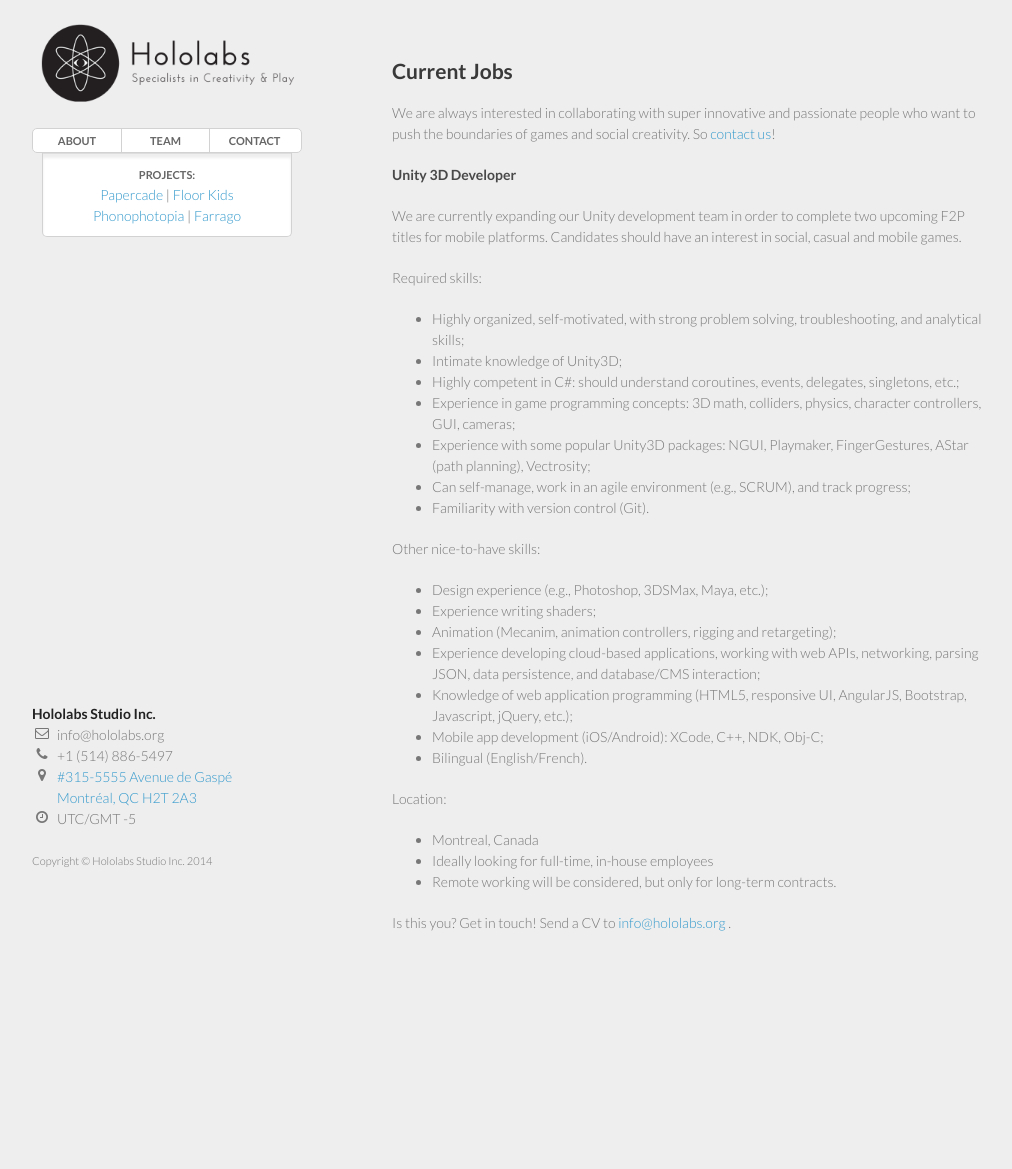
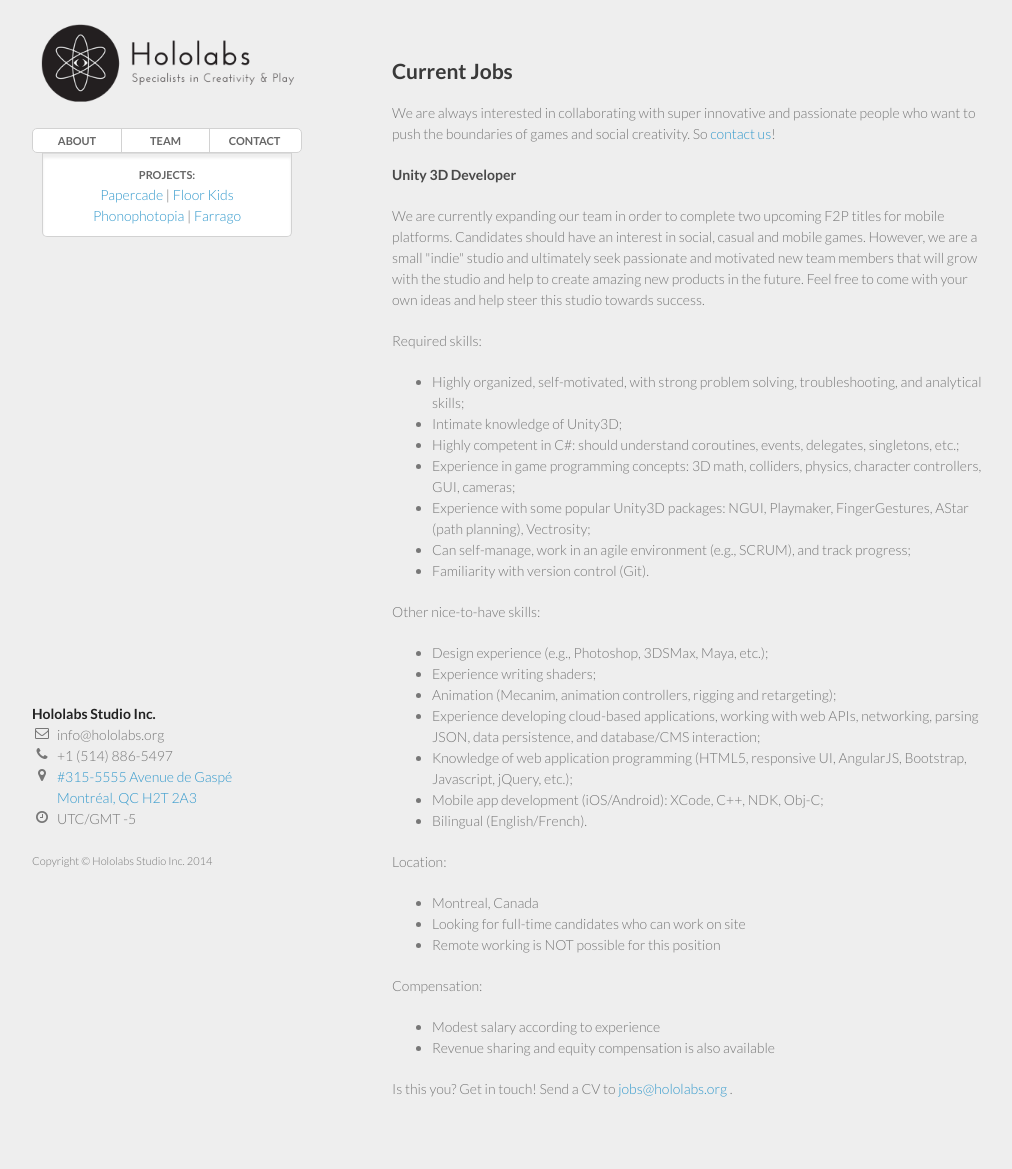
Before and after one commit to hololabs/hololabs.github.io, a Jekyll site: the page built from team/jobs.html, in a window 1280 px wide. Shown: the whole page, without its empty margins (128-1140 px from the left). Built offline with Jekyll 4.4.1, drawn with Linux system fonts in a browser that asks for light colours; nearby versions of some CDN libraries; Markdown is read by kramdown in place of the engine named in the settings; before the commit the page ends 1003 px from its top, so only the background shows below that.

Commit message:
Removed remote working possibility, added team/equity speak

```diff
--- a/team/jobs.html
+++ b/team/jobs.html
@@ -22,7 +22,7 @@
 
 <h4>Unity 3D Developer</h4>
 
-<p>We are currently expanding our Unity development team in order to complete two upcoming F2P titles for mobile platforms. Candidates should have an interest in social, casual and mobile games.</p>
+<p>We are currently expanding our team in order to complete two upcoming F2P titles for mobile platforms. Candidates should have an interest in social, casual and mobile games. However, we are a small "indie" studio and ultimately seek passionate and motivated new team members that will grow with the studio and help to create amazing new products in the future. Feel free to come with your own ideas and help steer this studio towards success.</p>
 
 <p>Required skills:</p>
 <ul>
@@ -49,24 +49,30 @@
 <p>Location:</p>
 <ul>
   <li>Montreal, Canada</li>
-  <li>Ideally looking for full-time, in-house employees</li>
-  <li>Remote working will be considered, but only for long-term contracts.</li>
+  <li>Looking for full-time candidates who can work on site</li>
+  <li>Remote working is NOT possible for this position</li>
+</ul>
+
+<p>Compensation:</p>
+<ul>
+  <li>Modest salary according to experience</li>
+  <li>Revenue sharing and equity compensation is also available</li>
 </ul>
 
 <p>Is this you? Get in touch! Send a CV to <script type="text/javascript">
 //<![CDATA[
 <!--
-var x="function f(x){var i,o=\"\",l=x.length;for(i=0;i<l;i+=2) {if(i+1<l)o+=" +
-"x.charAt(i+1);try{o+=x.charAt(i);}catch(e){}}return o;}f(\"ufcnitnof x({)av" +
-" r,i=o\\\"\\\"o,=l.xelgnhtl,o=;lhwli(e.xhcraoCedtAl(1/)3=!38{)rt{y+xx=l;=+;" +
-"lc}tahce({)}}of(r=i-l;1>i0=i;--{)+ox=c.ahAr(t)i};erutnro s.buts(r,0lo;)f}\\" +
-"\"(5)11\\\\,t\\\"v~ie(t{g7!m+#1S!QQSSVzY^3_01\\\\\\\\26\\\\0o\\\\20\\\\0m\\" +
-"\\\\\\rJ\\\\YB_E\\\\n3\\\\01\\\\\\\\@tJT\\\\nP\\\\@@pLrr[t7u17\\\\\\\\~vz,7" +
-"`17\\\\\\\\p{-}0Rnjaxf(':m,dn7t02\\\\\\\\17\\\\03\\\\01\\\\\\\\6U01\\\\\\\\" +
-"27\\\\05\\\\03\\\\\\\\32\\\\03\\\\00\\\\\\\\26\\\\03\\\\03\\\\\\\\27\\\\0\\" +
-"\\\\\\(\\\"}fo;n uret}r);+)y+^(i)t(eAodrCha.c(xdeCoarChomfrg.intr=So+7;12%=" +
-";y=iy+5)11==(iif){++;i<l;i=0(ior;fthnglex.l=\\\\,\\\\\\\"=\\\",o iar{vy)x,f" +
-"(n ioctun\\\"f)\")"                                                          ;
+var x="function f(x){var i,o=\"\",l=x.length;for(i=l-1;i>=0;i--) {try{o+=x.c" +
+"harAt(i);}catch(e){}}return o;}f(\")\\\"function f(x,y){var i,o=\\\"\\\\\\\""+
+"\\\\,l=x.length;for(i=0;i<l;i++){if(i>(60+y))y*=2;y%=127;o+=String.fromChar" +
+"Code(x.charCodeAt(i)^(y++));}return o;}f(\\\"\\\\XR]J-$,7j24.<,&%dor.p9 62h" +
+"\\\\\\\\nu5837(2d5\\\\\\\\017\\\\\\\\003\\\\\\\\021#\\\\\\\\014\\\\\\\\n\\\\"+
+"\\\\n\\\\\\\\010\\\\\\\\004\\\\\\\\010\\\\\\\\010\\\\\\\\030B\\\\\\\\002\\\\"+
+"\\\\034\\\\\\\\010,SR\\\\\\\\007\\\\\\\\035\\\\\\\\001\\\\\\\\032\\\\\\\\02" +
+"2E%X'^C\\\\\\\\024o`uNg\\\\\\\\177}}\\\\\\\\177uwe9wk}'3| =\\\\\\\\t\\\\\\\\"+
+"032\\\\\\\\022\\\\\\\\030\\\"\\\\,60)\\\"(f};)lo,0(rtsbus.o nruter};)i(tAra" +
+"hc.x=+o{)--i;0=>i;1-l=i(rof}}{)e(hctac};l=+l;x=+x{yrt{)93=!)31/l(tAedoCrahc" +
+".x(elihw;lo=l,htgnel.x=lo,\\\"\\\"=o,i rav{)x(f noitcnuf\")"                 ;
 while(x=eval(x));
 //-->
 //]]>
```
